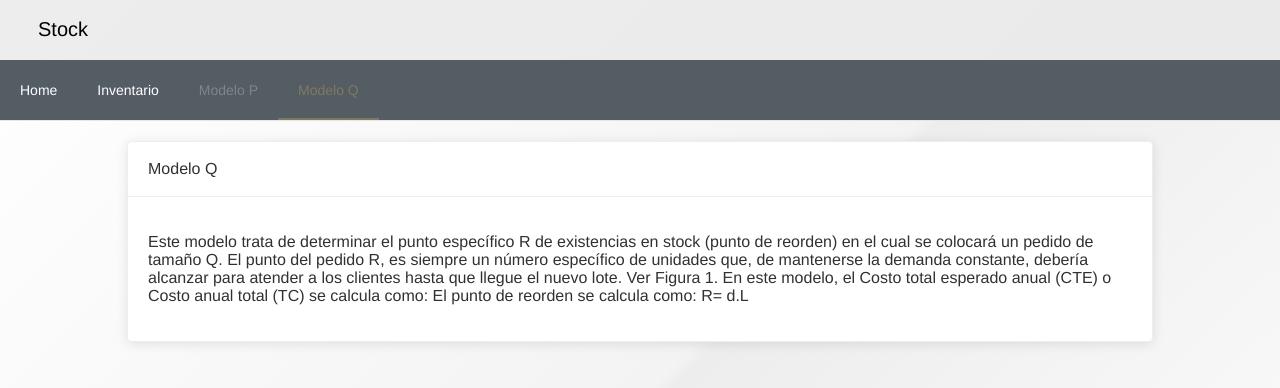
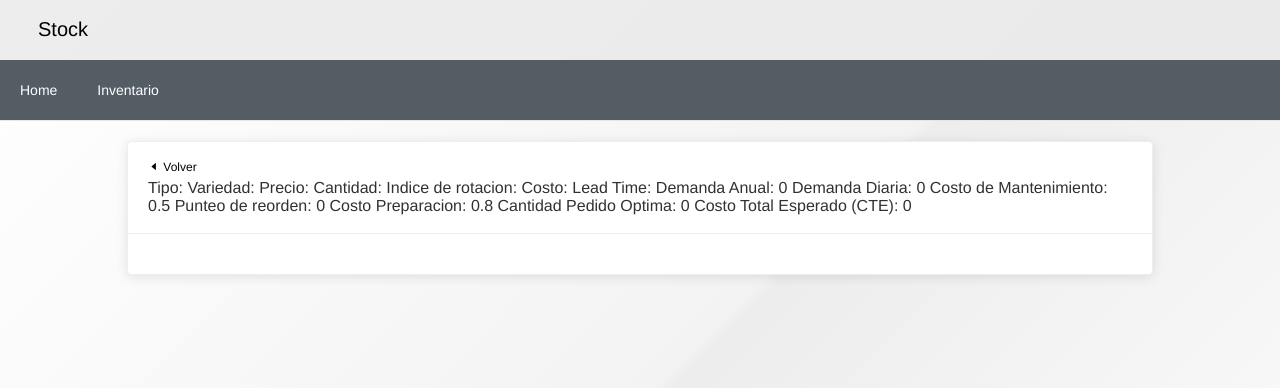
Before and after one commit to rodrysauco/onaine, a Vue app: page /QModel in a window 1280 px wide. Shown: the top 388 px of the page. Built offline with nearby package versions, Linux system fonts and the light colour scheme.

Commit message:
Improving v3

```diff
--- a/src/App.vue
+++ b/src/App.vue
@@ -8,8 +8,6 @@
         <el-menu :default-active="index" class="el-menu-demo" mode='horizontal' background-color="#545c64" text-color="#fff" active-text-color="#ffd04b" :router='true'>
           <el-menu-item index="/">Home</el-menu-item>
           <el-menu-item index="/inventario">Inventario</el-menu-item>
-          <el-menu-item index="/PModel" disabled>Modelo P</el-menu-item>
-          <el-menu-item index="/QModel" disabled>Modelo Q</el-menu-item>
         </el-menu>
       </el-row>
       <transition name='component-fade' mode="out-in">
--- a/src/components/Inventario.vue
+++ b/src/components/Inventario.vue
@@ -1,15 +1,10 @@
 <template>
   <div v-if="catalogo.length" class="tableInventory">
     <div>
-      <!-- CAMBIAR A CAMPOS DE MODELOS P Y Q -->
-      <!-- comparten L, D, d -->
       <el-table :data="catalogo" height="600" stripe>
         <el-table-column prop="tipo" width="130" label="Tipo" sortable></el-table-column>
         <el-table-column prop="variedad" width="165" label="Bebida" sortable></el-table-column>
-        <el-table-column label="Stock" align="center">
-          <el-table-column prop="cantidad" width="80" label="Deseado" align="center"></el-table-column>
-          <el-table-column prop="existencia" width="80" label="Real" align="center"></el-table-column>
-        </el-table-column>
+        <el-table-column prop="cantidad" label="Stock"></el-table-column>
         <el-table-column label="Acciones" align="center">
           <template slot-scope="scope">
             <el-button size="mini" type=info @click="modelP(scope.row)">Modelo P</el-button>
@@ -40,10 +35,20 @@ export default {
     },
     methods: {
       modelP(bebida) {
-      router.push({ name: 'itemP', params: {id: bebida.idProducto}})
+        router.push({
+          name: 'itemP',
+          params: {
+            id: bebida.idProducto
+          }
+        })
       },
       modelQ(bebida) {
-      router.push({ name: 'itemQ', params: {id:bebida.idProducto}})
+        router.push({
+          name: 'itemQ',
+          params: {
+            id: bebida.idProducto
+          }
+        })
       }
     }
   }
@@ -58,6 +63,7 @@ export default {
     margin-right: auto;
     margin-top: 20px;
   }
+
   @media only screen and (max-width: 996px) {
     .tableInventory {
       width: 90%;
--- a/src/components/ModeloP.vue
+++ b/src/components/ModeloP.vue
@@ -1,21 +1,30 @@
 <template>
-  <div class="content" v-if="flag">
+  <div class="content">
     <el-card class="box-card">
       <div slot="header">
         <div class="returnLink">
           <router-link to="/inventario"><i class="el-icon-caret-left"></i> Volver</router-link>
         </div>
-        <div class="bebidaName">
-          {{bebida.tipo}} / {{bebida.variedad}}
+        <div class="text item">
+          Tipo: {{bebida.tipo}}
+          Variedad: {{bebida.variedad}}
+          Precio: {{bebida.precio}}
+          Cantidad: {{bebida.cantidad}}
+          Indice de rotacion: {{bebida.indiceRotacion}}
+          Costo: {{bebida.costo}}
+          Lead Time: {{bebida.leadTime}}
+
+          Demanda Anual: {{modelP.demandaAnual}}
+          Demanda Diaria: {{modelP.demandaDiaria}}
+          Periodo: {{modelP.periodo}}
+          σTL: {{modelP.sigmaTL}}
+          Desviacion Estandar: {{modelP.desviacionEstandar}}
+          Q Cantidad que debe ordenarse: {{modelP.cantidadQueDebeOrdenarse}}
         </div>
       </div>
       <div slot="body">
-
       </div>
     </el-card>
-  </div>
-  <div class="content" v-else>
-    HOLA
   </div>
 </template>
 <script>
@@ -24,37 +33,41 @@
     name: 'modelo-p',
     data() {
       return {
-        flag: false,
         bebida: {},
         modelP: {
-          demandaAnual: 0,
-          demandaDiaria: 0,
+          demandaAnual: 0, //D
+          demandaDiaria: 0, //d
           nivelServicio: 0,
           periodo: 7,
-          leadTime: 1,
-          sigma: 1,
-          existencia: 0,
+          sigmaTL: 1,
+          desviacionEstandar: 0.8, //z
+          cantidadQueDebeOrdenarse: 0 //q
         }
       }
     },
-    components: {
-    },
+    components: {},
     methods: {
-      calculate(event) {
-        console.log(event);
-
-        /* new ModeloP(transacciones.demandaAnualProducto(id), transacciones.demandaDiariaProducto(id),
-  nivel, 7, 1, 1,inventario.devolverExistencia(id))  */
-      },
       loadingData(data) {
         let id = this.$route.params.id;
         this.modelP.demandaAnual = data.demandaAnualProducto(id);
         this.modelP.demandaDiaria = data.demandaDiariaProducto(id);
-        this.modelP.existencia = inventarioService.devolverExistencia(id);
+        this.calcularSigmaTL();
+        this.calcularQ();
       },
+      calcularQ() {
+        let rta = (this.modelP.demandaDiaria * (this.modelP.periodo + this.bebida.leadTime)) + (this.modelP.desviacionEstandar *
+          this.modelP.sigmaTL) - this.bebida.cantidad;
+        if (rta < 0) {
+          rta = 0;
+        }
+        this.modelP.cantidadQueDebeOrdenarse = rta;
+      },
+      calcularSigmaTL() {
+        this.modelP.sigmaTL = Math.sqrt(this.modelP.periodo + this.bebida.leadTime) * 1;
+      },
+
       checkStatus() {
         if (this.$route.params.id !== undefined) {
-          this.flag = true;
           inventarioService.getBebida(this.$route.params.id)
             .then((data) => this.bebida = data)
             .catch((err) => console.log(err));
@@ -83,7 +96,7 @@
   }
 
   .returnLink a {
-    color: blue;
+    color: black;
     text-decoration: none;
   }
 
--- a/src/components/ModeloQ.vue
+++ b/src/components/ModeloQ.vue
@@ -1,35 +1,30 @@
 <template>
-  <div class="content" v-if="flag">
+  <div class="content">
     <el-card class="box-card">
       <div slot="header">
         <div class="returnLink">
           <router-link to="/inventario"><i class="el-icon-caret-left"></i> Volver</router-link>
         </div>
-        <div class="bebidaName">
-          {{bebida.tipo}} / {{bebida.variedad}}
+        <div class="text item">
+          Tipo: {{bebida.tipo}}
+          Variedad: {{bebida.variedad}}
+          Precio: {{bebida.precio}}
+          Cantidad: {{bebida.cantidad}}
+          Indice de rotacion: {{bebida.indiceRotacion}}
+          Costo: {{bebida.costo}}
+          Lead Time: {{bebida.leadTime}}
+
+          Demanda Anual: {{modelQ.demandaAnual}}
+          Demanda Diaria: {{modelQ.demandaDiaria}}
+          Costo de Mantenimiento: {{modelQ.costoMantenimiento}}
+          Punteo de reorden: {{modelQ.puntoReorden}}
+          Costo Preparacion: {{modelQ.costoPreparacion}}
+          Cantidad Pedido Optima: {{modelQ.cantidadPedidoOptima}}
+          Costo Total Esperado (CTE): {{modelQ.costoTotalEsperado}}
         </div>
       </div>
       <div slot="body">
 
-      </div>
-    </el-card>
-  </div>
-  <div class="content" v-else>
-    <el-card class="box-card">
-      <div slot="header">
-        Modelo Q
-      </div>
-      <div>
-        <p>
-            Este modelo trata de determinar el punto específico R de existencias en stock (punto
-            de reorden) en el cual se colocará un pedido de tamaño Q. El punto del pedido R, es
-            siempre un número específico de unidades que, de mantenerse la demanda
-            constante, debería alcanzar para atender a los clientes hasta que llegue el nuevo
-            lote. Ver Figura 1.
-            En este modelo, el Costo total esperado anual (CTE) o Costo anual total (TC) se
-            calcula como:
-            El punto de reorden se calcula como: R= d.L
-        </p>
       </div>
     </el-card>
   </div>
@@ -40,17 +35,49 @@
     name: 'modelo-q',
     data() {
       return {
-        flag: false,
         bebida: {},
+        modelQ: {
+          costoTotalEsperado: 0, //cte
+          puntoReorden: 0,
+          cantidadPedidoOptima: 0, //q
+          demandaAnual: 0, //D
+          demandaDiaria: 0,//d
+          costoMantenimiento: 0.5,//H
+          costoPreparacion: 0.8, //S
+        }
       }
     },
     methods: {
+      loadingData(data) {
+        let id = this.$route.params.id;
+        this.modelQ.demandaAnual = data.demandaAnualProducto(id);
+        this.modelQ.demandaDiaria = data.demandaDiariaProducto(id);
+        this.calcularQ();
+        this.calcularReorden();
+        this.calcularCTE();
+      },
+      calcularQ() {
+        this.modelQ.cantidadPedidoOptima = Math.sqrt((2 * this.modelQ.demandaAnual * this.modelQ.costoPreparacion) /
+          this.modelQ.costoMantenimiento);
+      },
+      calcularReorden() {
+        let rta = (this.modelQ.demandaDiaria * this.bebida.leadTime);
+        if (rta < 1) {
+          rta = 1;
+        }
+        this.modelQ.puntoReorden = rta;
+      },
+      calcularCTE(){
+        this.modelQ.costoTotalEsperado = (this.modelQ.demandaAnual * this.bebida.costo) + ((this.modelQ.demandaAnual/this.modelQ.cantidadPedidoOptima)*this.modelQ.costoPreparacion) + ((this.modelQ.cantidadPedidoOptima/2)*this.modelQ.costoMantenimiento);
+      },
       checkStatus() {
         if (this.$route.params.id !== undefined) {
-          this.flag = true;
           inventarioService.getBebida(this.$route.params.id)
             .then((data) => this.bebida = data)
-            .catch((err) => console.log(err))
+            .catch((err) => console.log(err));
+          inventarioService.getTransations()
+            .then((data) => this.loadingData(data))
+            .catch(err => console.log(err))
         }
       }
     },
--- a/src/models/Bebida.js
+++ b/src/models/Bebida.js
@@ -4,15 +4,17 @@ export default class Bebida {
   variedad;
   precio;
   cantidad;
-  existencia;
   indiceRotacion;
+  costo;
+  leadTime;
 
-  constructor(id, tipo, variedad, precio, cantidad, existencia) {
+  constructor(id, tipo, variedad, precio, cantidad, costo, leadTime) {
     this.idProducto = id;
     this.precio = precio;
     this.tipo = tipo;
     this.variedad = variedad;
     this.cantidad = cantidad;
-    this.existencia = existencia;
+    this.costo = costo;
+    this.leadTime = leadTime;
   }
 }
--- a/src/services/inventarioService.js
+++ b/src/services/inventarioService.js
@@ -4,37 +4,37 @@ import Transacciones from '../models/Transacciones';
 
 const transacciones = new Transacciones();
 
-const inventory = [ //Carga id / tipo / variedad / precio / cantidad / existencia
-  new Bebida(1, "Gaseosa", "Coca", 20, 9, 0),
-  new Bebida(2, "Gaseosa", "Coca Light", 20, 2, 0),
-  new Bebida(3, "Gaseosa", "Coca Zero", 20, 8, 0),
-  new Bebida(4, "Gaseosa", "Sprite", 20, 6, 0),
-  new Bebida(5, "Gaseosa", "Sprite Light", 20, 4, 0),
-  new Bebida(6, "Gaseosa", "Fanta", 20, 5, 0),
-  new Bebida(7, "Gaseosa", "Schweppes", 22, 7, 0),
-  new Bebida(8, "Gaseosa", "Schweppes Pomelo", 22, 1, 0),
-  new Bebida(9, "Agua Saborisada", "We Citrus", 15, 5, 0),
-  new Bebida(10, "Agua Saborisada", "We Lemon", 15, 7, 0),
-  new Bebida(11, "Agua Saborisada", "We Naranja", 15, 4, 0),
-  new Bebida(12, "Agua Saborisada", "We Pomelo", 15, 1, 0),
-  new Bebida(13, "Agua", "Agua sin gas", 5, 3, 0),
-  new Bebida(14, "Agua", "Agua con gas", 5, 9, 0),
-  new Bebida(15, "Vino Tinto", "Lopez", 31, 19, 0),
-  new Bebida(16, "Vino Tinto", "Rincon Famoso", 90, 4, 0),
-  new Bebida(17, "Vino Tinto", "Traful", 38, 12, 0),
-  new Bebida(18, "Vino Tinto", "Elementos", 65, 12, 0),
-  new Bebida(19, "Vino Tinto", "Bianchi", 47, 4, 0),
-  new Bebida(20, "Vino Tinto", "Benjamin Senetiner", 55, 1, 0),
-  new Bebida(21, "Vino Tinto", "Valmont", 65, 3, 0),
-  new Bebida(22, "Vino Tinto", "Latitud 33", 90, 1, 0),
-  new Bebida(23, "Vino Tinto", "Uxmal", 65, 10, 0),
-  new Bebida(24, "Vino Tinto", "Suter", 90, 6, 0),
-  new Bebida(25, "Vino Blanco", "Norton Cosecha Tardia", 70, 6, 0),
-  new Bebida(26, "Vino Blanco", "Lopez", 65, 1, 0),
-  new Bebida(27, "Vino Blanco", "Vasco Viejo", 35, 5, 0),
-  new Bebida(28, "Vino Blanco", "Bianchi Chablis", 47, 6, 0),
-  new Bebida(29, "Vino Blanco", "Etchart Privado", 39, 4, 0),
-  new Bebida(30, "Vino Blanco", "Frizze", 30, 10, 0),
+const inventory = [ //Carga id / tipo / variedad / precio / cantidad / costo / lead time
+  new Bebida(1, "Gaseosa", "Coca", 20, 9, 15, 7),
+  new Bebida(2, "Gaseosa", "Coca Light", 20, 2, 15, 7),
+  new Bebida(3, "Gaseosa", "Coca Zero", 20, 8, 15, 7),
+  new Bebida(4, "Gaseosa", "Sprite", 20, 6, 12, 7),
+  new Bebida(5, "Gaseosa", "Sprite Light", 20, 4, 12, 7),
+  new Bebida(6, "Gaseosa", "Fanta", 20, 5, 13, 7),
+  new Bebida(7, "Gaseosa", "Schweppes", 22, 7, 14, 7),
+  new Bebida(8, "Gaseosa", "Schweppes Pomelo", 22, 1, 14, 7),
+  new Bebida(9, "Agua Saborisada", "We Citrus", 15, 5, 11, 7),
+  new Bebida(10, "Agua Saborisada", "We Lemon", 15, 7, 11, 7),
+  new Bebida(11, "Agua Saborisada", "We Naranja", 15, 4, 11, 7),
+  new Bebida(12, "Agua Saborisada", "We Pomelo", 15, 1, 11, 7),
+  new Bebida(13, "Agua", "Agua sin gas", 5, 3, 3, 7),
+  new Bebida(14, "Agua", "Agua con gas", 5, 9, 3, 7),
+  new Bebida(15, "Vino Tinto", "Lopez", 31, 19, 25, 14),
+  new Bebida(16, "Vino Tinto", "Rincon Famoso", 90, 4, 50, 14),
+  new Bebida(17, "Vino Tinto", "Traful", 38, 12, 29, 14),
+  new Bebida(18, "Vino Tinto", "Elementos", 65, 12, 33, 14),
+  new Bebida(19, "Vino Tinto", "Bianchi", 47, 4, 23, 14),
+  new Bebida(20, "Vino Tinto", "Benjamin Senetiner", 55, 1, 21, 14),
+  new Bebida(21, "Vino Tinto", "Valmont", 65, 3, 30, 14),
+  new Bebida(22, "Vino Tinto", "Latitud 33", 90, 1, 40, 14),
+  new Bebida(23, "Vino Tinto", "Uxmal", 65, 10, 50, 14),
+  new Bebida(24, "Vino Tinto", "Suter", 90, 6, 33, 14),
+  new Bebida(25, "Vino Blanco", "Norton Cosecha Tardia", 70, 6, 28, 14),
+  new Bebida(26, "Vino Blanco", "Lopez", 65, 1, 26, 14),
+  new Bebida(27, "Vino Blanco", "Vasco Viejo", 35, 5, 19, 14),
+  new Bebida(28, "Vino Blanco", "Bianchi Chablis", 47, 6, 30, 14),
+  new Bebida(29, "Vino Blanco", "Etchart Privado", 39, 4, 26, 14),
+  new Bebida(30, "Vino Blanco", "Frizze", 30, 10, 15, 14),
 ]
 
 for (let i = 0; i < 10; i++) {
@@ -118,15 +118,6 @@ export default {
     }
     return rta;
   },
-  devolverExistencia(id) {
-    let rta = 0;
-    for (let bebida of inventory) {
-      if (bebida.idProducto == id) {
-        rta += bebida.existencia;
-      }
-    }
-    return rta;
-  },
   devolverIR(id) {
     let rta = 0;
     for (let bebida of inventory) {
```
Lines whose indentation alone changed are shown as unchanged.
